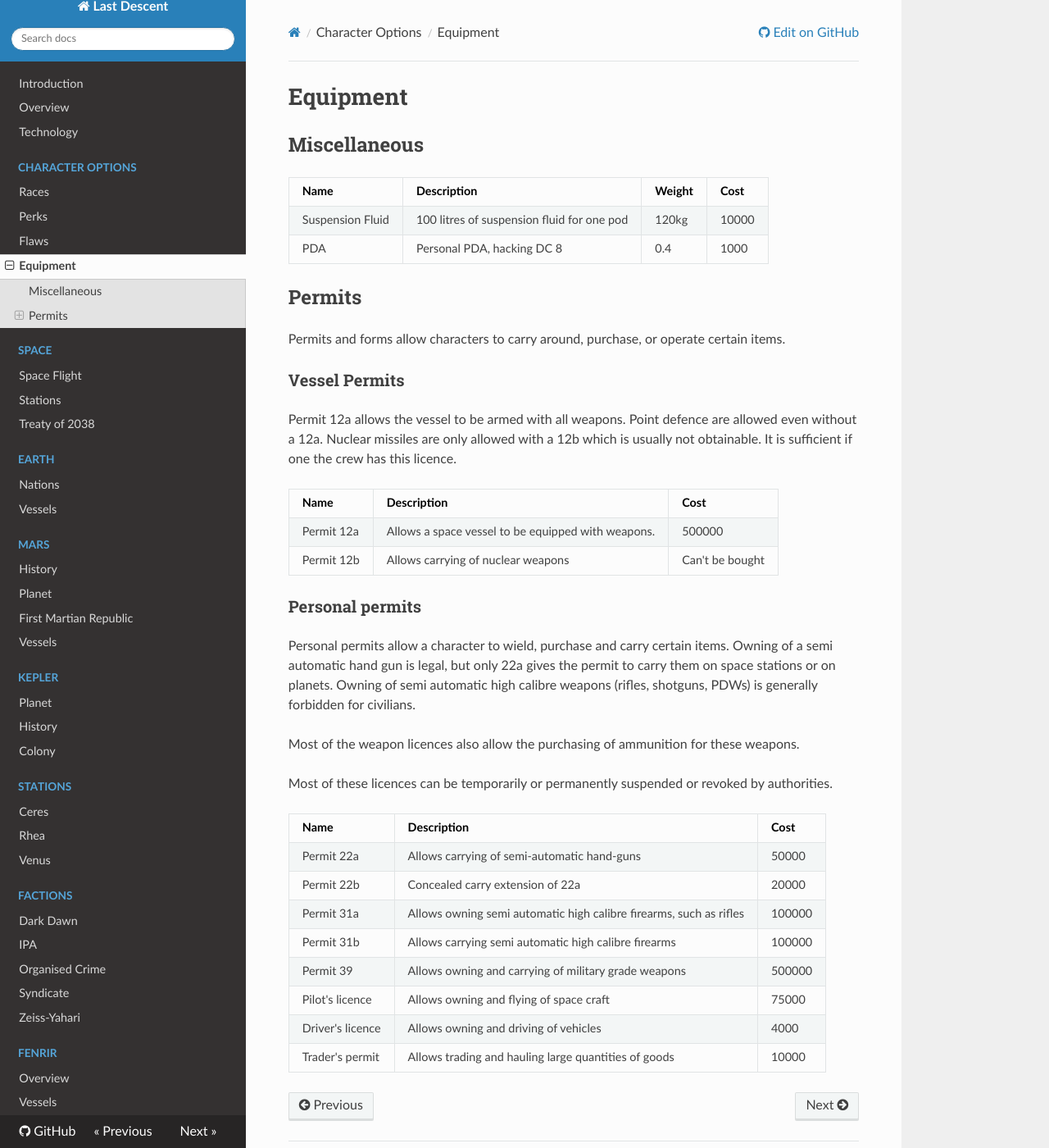
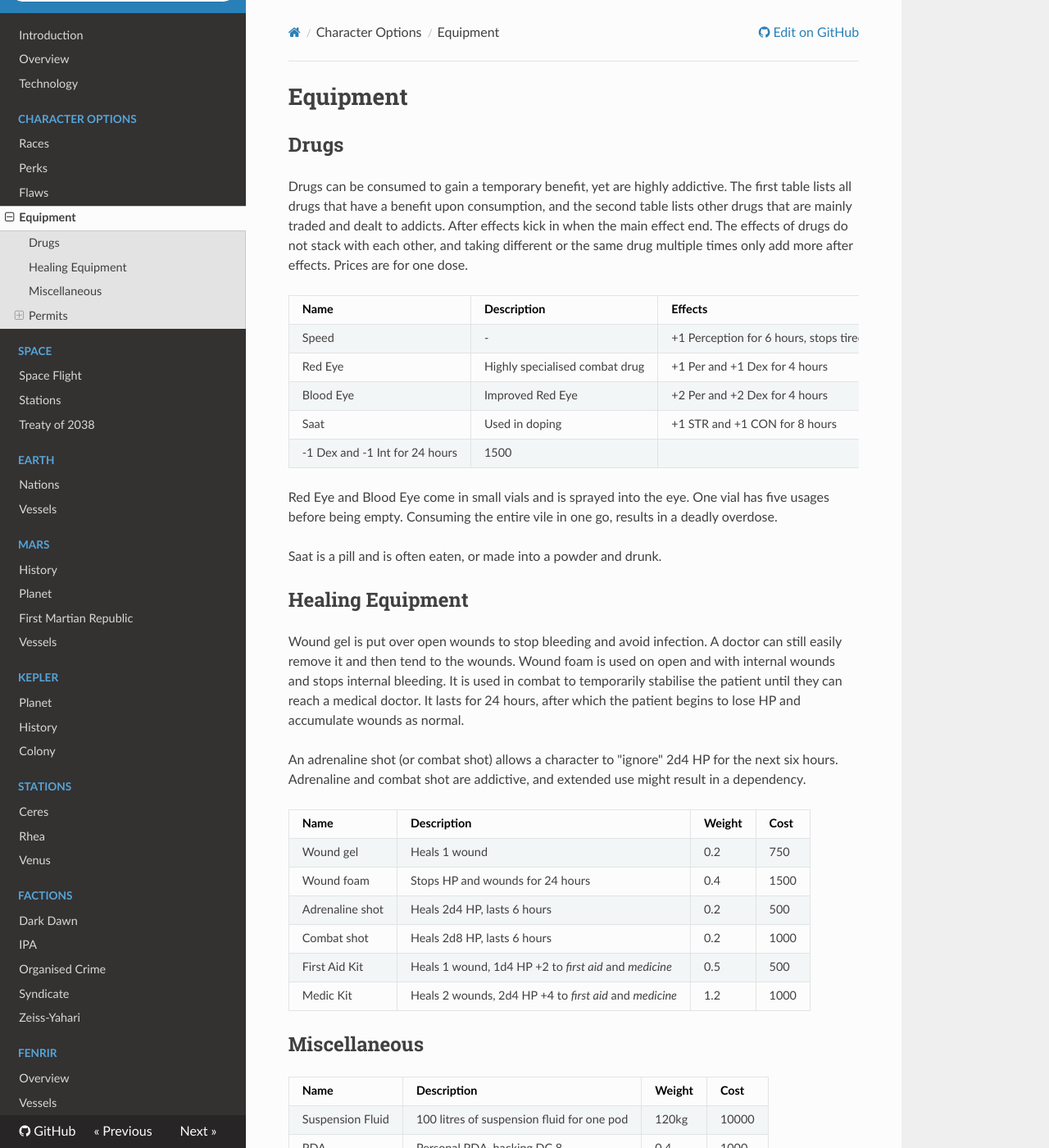
Before and after one commit to ehrpg/lastdescent, an MkDocs documentation site: the page built from docs/equipment.md, in a window 1280 px wide and 1400 px high. Shown: the whole window at 82% size. Built offline with MkDocs 1.6.1, drawn with Linux system fonts in a browser that asks for light colours; nearby versions of some CDN libraries; old or Windows-style settings are respelled for this version of MkDocs.

Commit message:
Add some drugs

```diff
--- a/docs/equipment.md
+++ b/docs/equipment.md
@@ -1,4 +1,49 @@
 # Equipment
+
+## Drugs
+
+Drugs can be consumed to gain a temporary benefit, yet are highly addictive.
+The first table lists all drugs that have a benefit upon consumption, and the
+second table lists other drugs that are mainly traded and dealt to addicts.
+After effects kick in when the main effect end. The effects of drugs do not
+stack with each other, and taking different or the same drug multiple times only
+add more after effects. Prices are for one dose.
+
+| Name       | Description    | Effects   |  After Effects  | Cost
+|------------|----------------|-----------|----------|---------
+| Speed      | -              | +1 Perception for 6 hours, stops tiredness | -  | 600
+| Red Eye  | Highly specialised combat drug | +1 Per and +1 Dex for 4 hours | Tiredness, exhausted and 1 HP lost | 1200
+| Blood Eye | Improved Red Eye | +2 Per and +2 Dex for 4 hours | Tiredness, exhaustion, addiction and 1d4 HP lost | 2500
+| Saat      | Used in doping   | +1 STR and +1 CON for 8 hours | Highly addictive,
+-1 Dex and -1 Int for 24 hours | 1500
+
+Red Eye and Blood Eye come in small vials and is sprayed into the eye. One vial
+has five usages before being empty. Consuming the entire vile in one go, results
+in a deadly overdose.
+
+Saat is a pill and is often eaten, or made into a powder and drunk.
+
+## Healing Equipment
+
+Wound gel is put over open wounds to stop bleeding and avoid infection. A
+doctor can still easily remove it and then tend to the wounds. Wound foam is
+used on open and with internal wounds and stops internal bleeding. It is used
+in combat to temporarily stabilise the patient until they can reach a medical
+doctor. It lasts for 24 hours, after which the patient begins to lose HP and
+accumulate wounds as normal.
+
+An adrenaline shot (or combat shot) allows a character to "ignore" 2d4 HP for
+the next six hours. Adrenaline and combat shot are addictive, and extended use
+might result in a dependency.
+
+| Name              | Description    | Weight | Cost
+|-------------------|----------------|--------|------
+| Wound gel         | Heals 1 wound  | 0.2    | 750
+| Wound foam        | Stops HP and wounds for 24 hours | 0.4 | 1500
+| Adrenaline shot   | Heals 2d4 HP, lasts 6 hours | 0.2 | 500
+| Combat shot       | Heals 2d8 HP, lasts 6 hours | 0.2 | 1000
+| First Aid Kit     | Heals 1 wound, 1d4 HP +2 to _first aid_ and _medicine_ | 0.5 | 500
+| Medic Kit         | Heals 2 wounds, 2d4 HP +4 to _first aid_ and _medicine_ | 1.2 | 1000
 
 ## Miscellaneous
 
```
